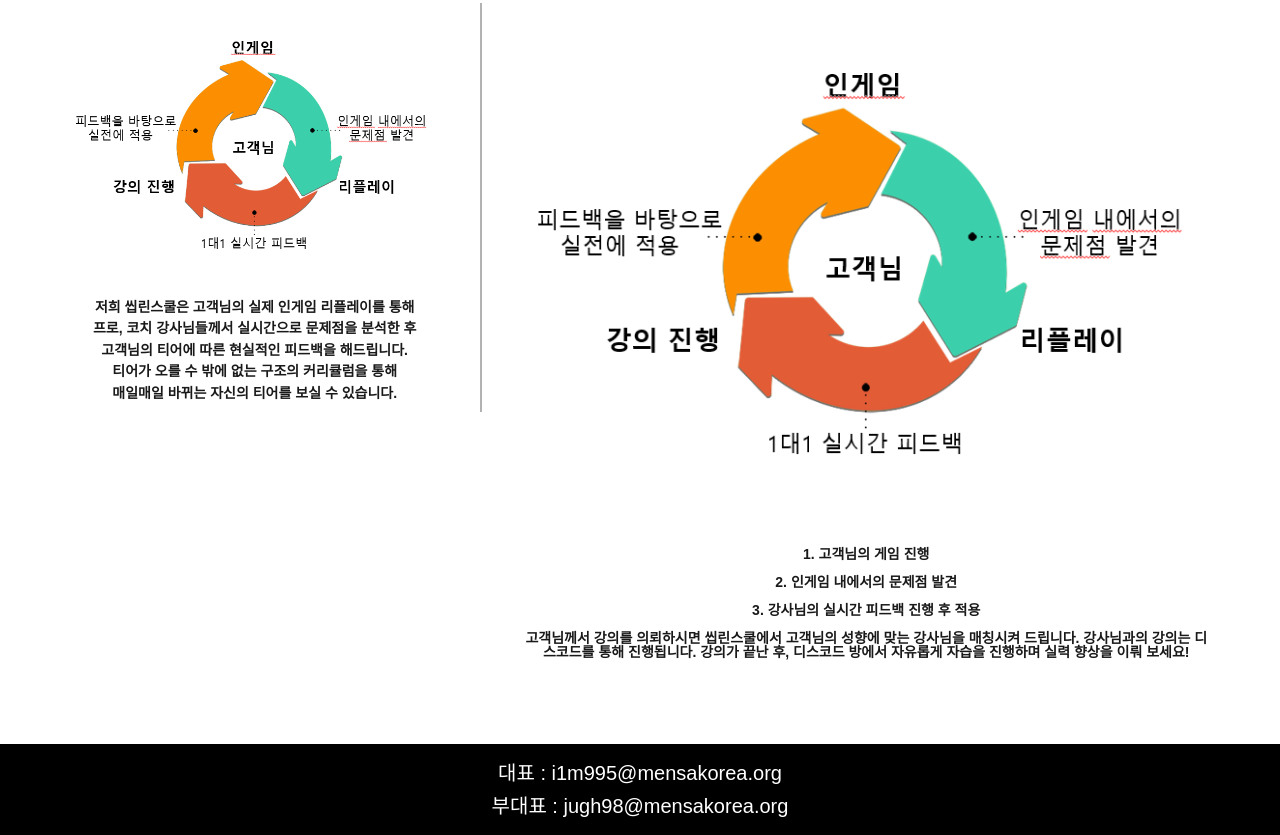
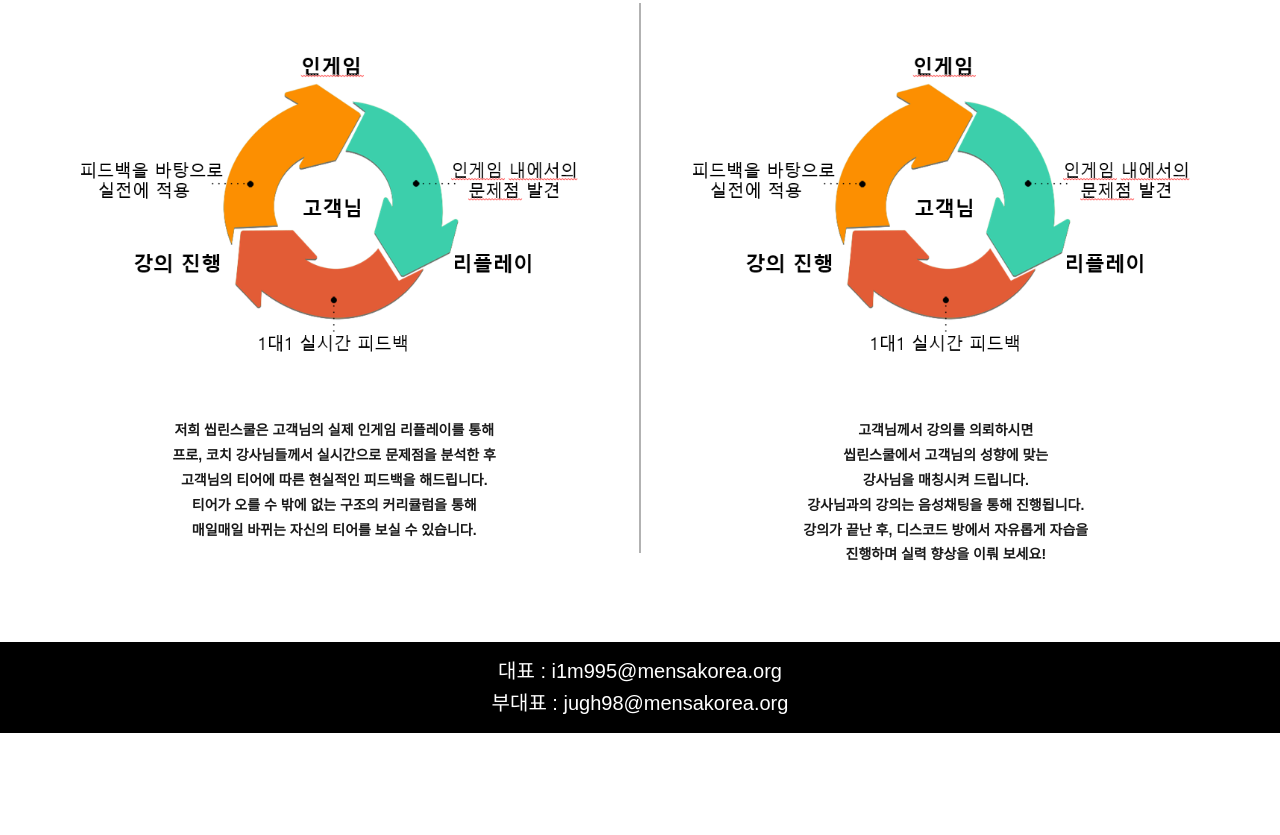
Before and after one commit to gihyeonee/lolduo, a plain HTML site: page notice.html in a window 1280 px wide. Shown: the part 787-1622 px from the top of the page. After the commit the page ends 1520 px from the top, so only its background shows below. Drawn offline with Linux system fonts and the light colour scheme; a web font is replaced by a local one.

Commit message:
Update notice.html

```diff
--- a/notice.html
+++ b/notice.html
@@ -84,15 +84,12 @@
           <div class="notice__guide-wrap">
             <img class="notice-image" src="img/etc/notice-circle1.png" />
             <div class="sub-intro__text-box sub-intro__text-box--notice">
-              <span> 1. 고객님의 게임 진행</span>
-              <span> 2. 인게임 내에서의 문제점 발견 </span>
-              <span> 3. 강사님의 실시간 피드백 진행 후 적용 </span>
-              <span>
-                고객님께서 강의를 의뢰하시면 씹린스쿨에서 고객님의 성향에 맞는
-                강사님을 매칭시켜 드립니다. 강사님과의 강의는 디스코드를 통해
-                진행됩니다. 강의가 끝난 후, 디스코드 방에서 자유롭게 자습을
-                진행하며 실력 향상을 이뤄 보세요!</span
-              >
+              <span> 고객님께서 강의를 의뢰하시면 </span>
+              <span> 씹린스쿨에서 고객님의 성향에 맞는 </span>
+              <span> 강사님을 매칭시켜 드립니다. </span>
+              <span> 강사님과의 강의는 음성채팅을 통해 진행됩니다. </span>
+              <span> 강의가 끝난 후, 디스코드 방에서 자유롭게 자습을 </span>
+              <span> 진행하며 실력 향상을 이뤄 보세요! </span>
             </div>
           </div>
         </div>
```
